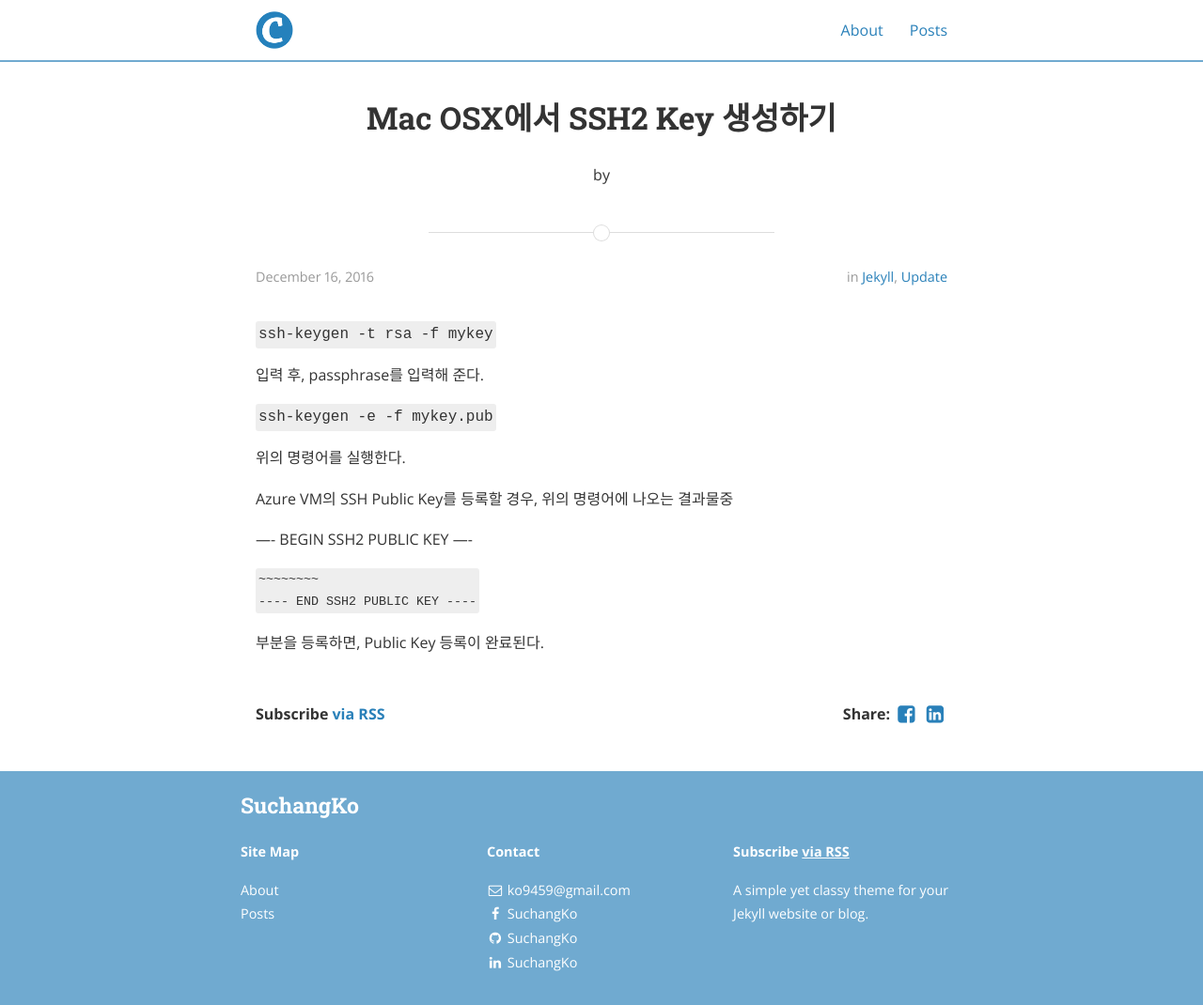
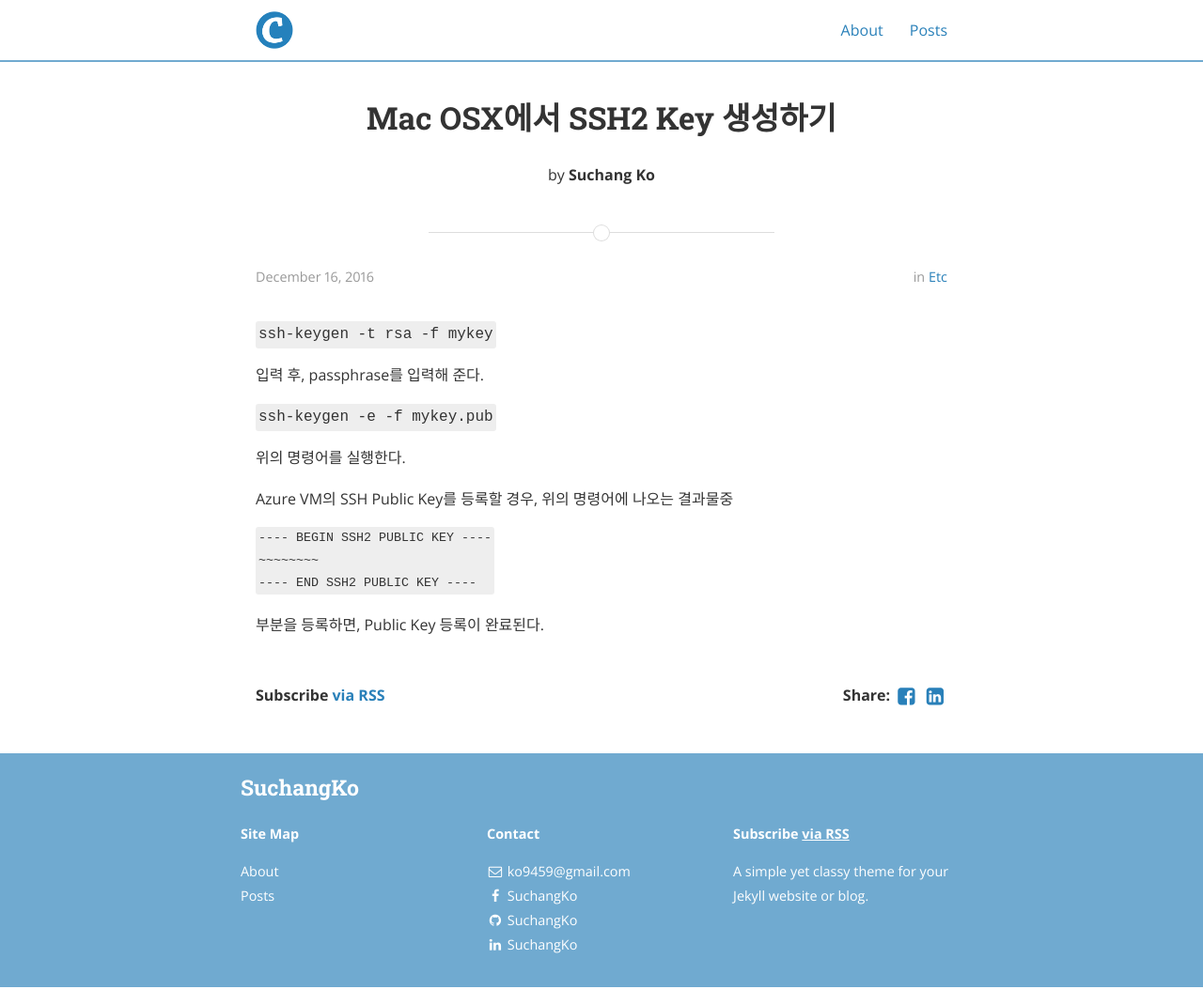
Before and after one commit to SuchangKo/suchangko.github.io, a Jekyll site: the page built from _posts/2016-12-16-Mac-OSX에서-SSH2-Key-생성하기.md, in a window 1280 px wide. Shown: the whole page at 94% size. Built offline with Jekyll 4.4.1, drawn with Linux system fonts in a browser that asks for light colours; nearby versions of some CDN libraries; a style sheet for code colours, icons or effects is not loaded.

```diff
--- a/_posts/2016-12-16-Mac-OSX에서-SSH2-Key-생성하기.md
+++ b/_posts/2016-12-16-Mac-OSX에서-SSH2-Key-생성하기.md
@@ -1,7 +1,9 @@
 ---
 layout: post
-title: 'Mac OSX에서 SSH2 Key 생성하기'
-categories: 'jekyll update'
+title:  "Mac OSX에서 SSH2 Key 생성하기"
+date:   2016-12-16 15:03:49
+author: Suchang Ko
+categories: etc
 ---
 
 `ssh-keygen -t rsa -f mykey`
@@ -14,7 +16,7 @@
 
 Azure VM의 SSH Public Key를 등록할 경우, 위의 명령어에 나오는 결과물중
 
- 	---- BEGIN SSH2 PUBLIC KEY ----
+	---- BEGIN SSH2 PUBLIC KEY ----
 	~~~~~~~~
 	---- END SSH2 PUBLIC KEY ----
 
```
